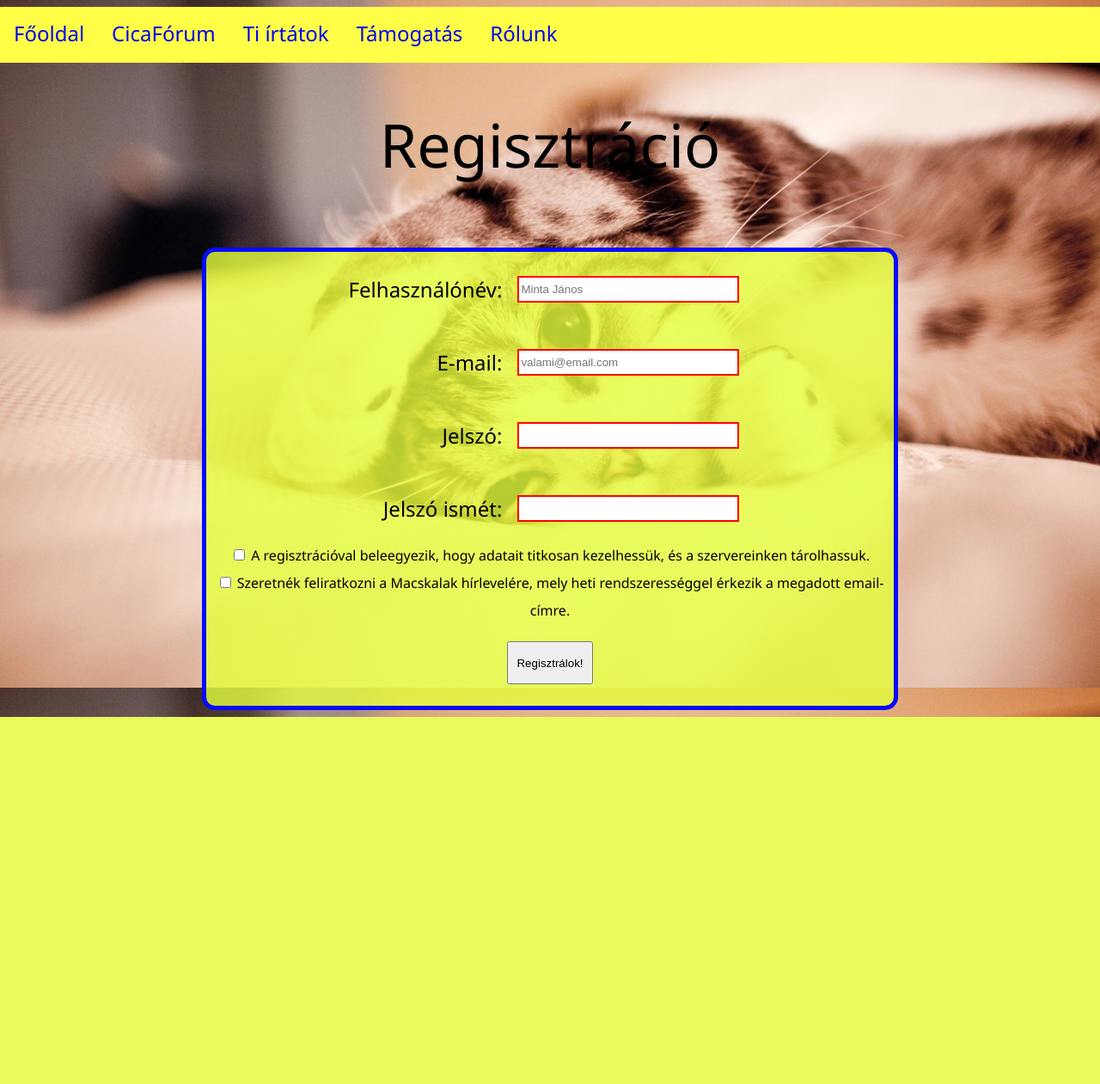
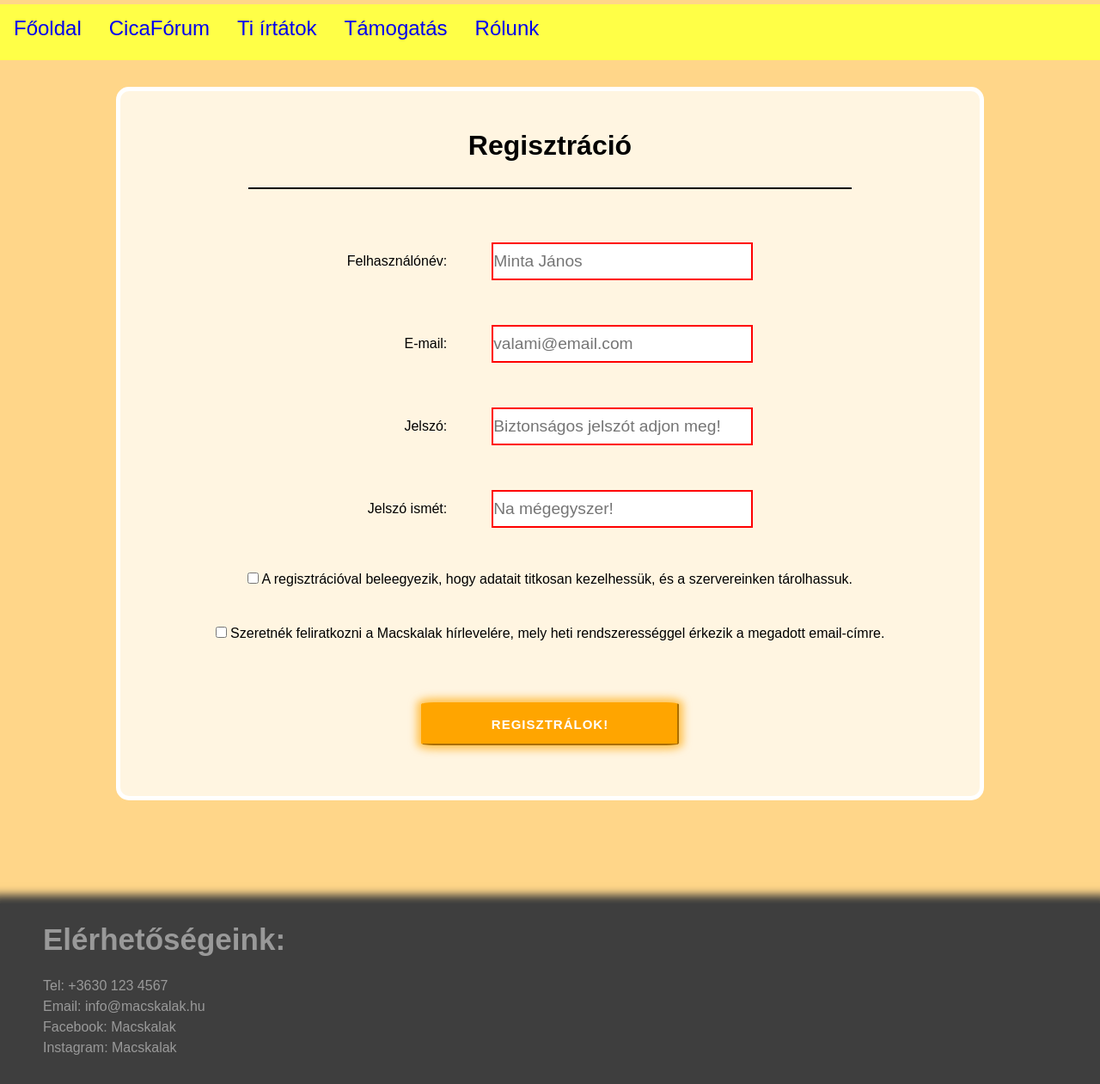
Before and after one commit to Valesz/Webterv-projekt, a PHP site: page /HTML/registerscreen.html in a window 1280 px wide. Shown: the whole page at 86% size. Before the commit the page ends 834 px from the top, so only its background shows below. Run offline with PHP 8.4, Linux system fonts and the light colour scheme.

Commit message:
A whole revision of the older design, fitting our basic conception of the project. New form design Button basic design changed Background picture replaced with a single color Little adjustments

```diff
--- a/Projektmunka/CSS/register_style.css
+++ b/Projektmunka/CSS/register_style.css
@@ -1,40 +1,11 @@
-table {
-    margin: auto;
-}
-
-td {
-    padding-right: 15px;
-    text-align: right;
+* {
+    margin: 0;
+    padding: 0;
 }
 
 body {
-    background-image: url(../Kepek/lyingcat.jpg);
-    background-size: cover;
-    background-repeat: no-repeat;
-    background-attachment: fixed;
-    font-family: 'Segoe UI';
-    margin-left: 0px;
-    margin-right: 0px;
-}
-
-#register_p {
-    margin-right: auto;
-    margin-left: auto;
-    text-align: center;
-    margin-bottom: 50px;
-    margin-top: 25px;
-    font-size: 70px;
-}
-
-form {
-    width: 800px;
-    margin-left: auto;
-    margin-right: auto;
-    text-align: center;
-    border: 5px solid rgb(6, 11, 255);
-    border-radius: 15px;
-    background-color: rgba(229, 255, 61, 0.8);
-
+    background-color: rgb(255, 214, 137);
+    font-family: Arial, Helvetica, sans-serif;
 }
 
 nav {
@@ -61,28 +32,92 @@ nav a:hover {
     background-color: rgb(188, 205, 7);
 }
 
-.table {
-    font-size: x-large;
+hr {
+    border: 1px solid black;
+    width: 70%;
+    margin-left: auto;
+    margin-right: auto;
+    margin-bottom: 35px;
 }
 
-input[type="text"], input[type="password"] {
-    margin-top: 25px;
-    margin-bottom: 25px;
-    height: 25px;
-    width: 250px;
+form {
+    padding-top: 20px;
+    height: 800px;
+    width: 1000px;
+    margin-left: auto;
+    margin-right: auto;
+    text-align: center;
+    border: 5px solid rgb(255, 255, 255);
+    border-radius: 15px;
+    background-color: rgba(255, 255, 255, 0.75);
+}
+
+td {
+    text-align: right;
+    padding: 25px;
+}
+
+input[type="text"], input[type="email"], input[type="password"] {
+    width: 300px;
+    height: 40px;
+    font-size: larger;
 }
 
 input:required {
     border: 2px solid red;
 }
 
-input[type="checkbox"]{
-    margin-bottom: 15px;
+table {
+    margin-left: auto;
+    margin-right: auto;
+}
+
+.h1_register {
+    margin-top: 25px;
+    margin-bottom: 30px;
+    margin-left: auto;
+    margin-right: auto;
+    font-family: Arial, Helvetica, sans-serif;
+}
+
+input[type="checkbox"] {
+    margin-top: 25px;
+    margin-bottom: 25px;
 }
 
 input[type="submit"] {
-    margin-top: 25px;
-    margin-bottom: 25px;
-    width: 100px;
+    margin: auto;
+    display: block;
+    margin-top: 50px;
+    width: 300px;
     height: 50px;
+    background-color: orange;
+    border-color: orange;
+    border-radius: 5%;
+    color: white;
+    text-transform: uppercase;
+    font-size: 15px;
+    font-weight: bold;
+    letter-spacing: 1px;
+    box-shadow: 0 0 10px 5px rgba(255, 166, 0, 0.638);
+    cursor: pointer;
+    transition: all 500ms;
 }
+
+footer {
+    height: 150px;
+    background-color: rgb(103, 103, 103);
+    box-shadow: 0 0 10px 10px rgb(103, 103, 103);
+    color: white;
+    filter:brightness(60%);
+    line-height: 150%;
+    padding: 30px 50px;
+    margin-top: 120px;
+}
+
+footer h1 {
+    font-size: 35px;
+    text-align: left;
+    color: white;
+    margin-bottom: 30px;
+}
--- a/Projektmunka/HTML/registerscreen.html
+++ b/Projektmunka/HTML/registerscreen.html
@@ -21,10 +21,12 @@
     <br>
 
     <main>
-        <p id="register_p">Regisztráció</p>
         <br>
         <form method="post">
-            <div class="table">
+            <div class="form-block">
+                <h1 class="h1_register">Regisztráció</h1>
+                <hr>
+                <div class="table-container">
                     <table>
                             <tr>
                                 <td>
@@ -43,7 +45,7 @@
                                     </label>
                                 </td>
                                 <td>
-                                <input type="text" name="email" id="email" placeholder="valami@email.com" required>
+                                    <input type="email" name="email" id="email" placeholder="valami@email.com" required>
                                 </td>
                             </tr>
                             <tr>
@@ -53,7 +55,7 @@
                                     </label>
                                 </td>
                                 <td>
-                                <input type="password" name="password" id="password" required>
+                                    <input type="password" name="password" id="password" placeholder="Biztonságos jelszót adjon meg!" required>
                                 </td>
                             </tr>
                             <tr>
@@ -63,12 +65,13 @@
                                     </label>
                                 </td>
                                 <td>
-                                <input type="password" name="password-again" id="password-again" required>
+                                    <input type="password" name="password-again" id="password-again" placeholder="Na mégegyszer!" required>
                                 </td>
                             </tr>
                     </table>
                 </div>
-
+            </div>
+            <div class="checkbox-container">
                 <label for="agreement" style="font-size: medium;">
                     <input type="checkbox" id="agreement" required> A regisztrációval beleegyezik, hogy adatait titkosan kezelhessük, és a szervereinken tárolhassuk.
                 </label>
@@ -81,8 +84,17 @@
                 <label for="register">
                     <input type="submit" name="submit-btn" id="register" value="Regisztrálok!">
                 </label>
-            </table>
+            </div>
         </form>
     </main>
+    <footer>
+        <div>
+            <h1>Elérhetőségeink:</h1>
+            <p>Tel: +3630 123 4567</p>
+            <p>Email: info@macskalak.hu</p>
+            <p>Facebook: Macskalak</p>
+            <p>Instagram: Macskalak</p>
+        </div>
+    </footer>
 </body>
 </html>
```
Lines whose indentation alone changed are shown as unchanged.
